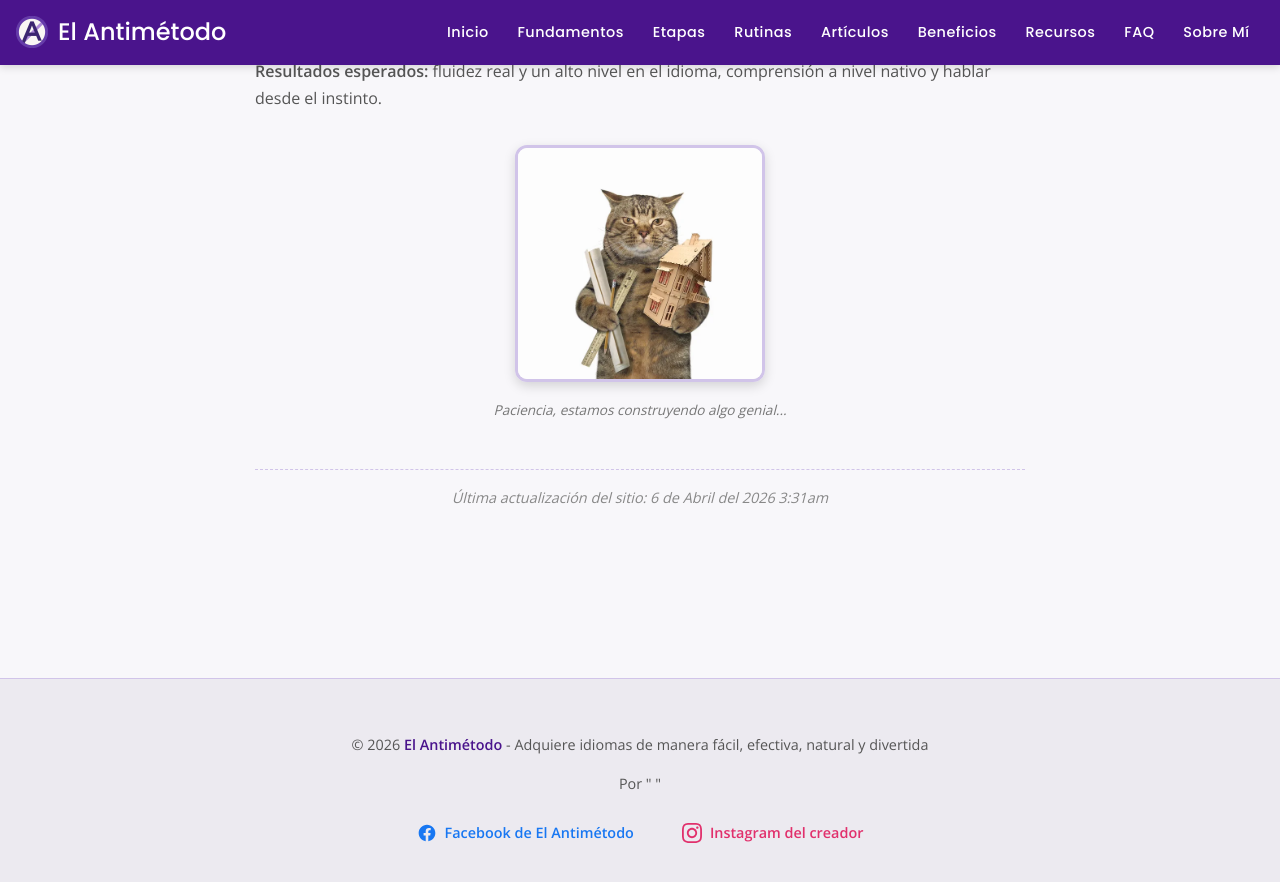
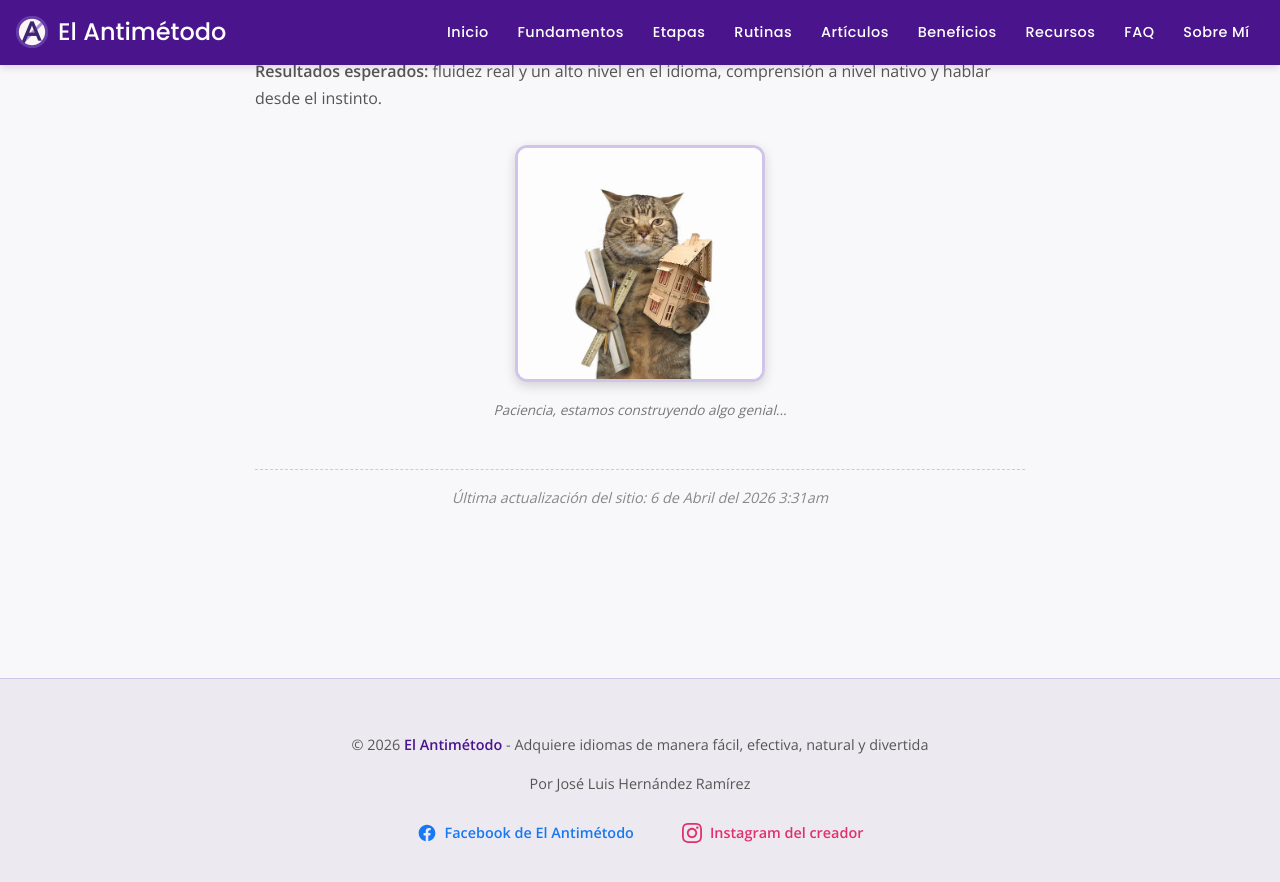
Before and after one commit to LuiseM93/ElAntimetodo, a Jekyll site: the page built from index.md, in a window 1280 px wide and 900 px high, scrolled down 5414 px. Shown: the top 882 px of the window. Built offline with Jekyll 4.4.1, drawn with Linux system fonts in a browser that asks for light colours; our own code applies the rules of GitHub Pages for plain Markdown files.

Commit message:
Update footer author name in default layout

```diff
--- a/_layouts/default.html
+++ b/_layouts/default.html
@@ -411,7 +411,7 @@
 
   <footer>
     <p>© {% assign current_year = 'now' | date: "%Y" %}{% if current_year < "2025" %}2025{% else %}{{ current_year }}{% endif %} <strong>El Antimétodo</strong> - Adquiere idiomas de manera fácil, efectiva, natural y divertida</p>
-    <p>Por "                 "</p>
+    <p>Por José Luis Hernández Ramírez</p>
     <p class="footer-links" style="margin-top: 1rem; display: flex; justify-content: center; align-items: center; flex-wrap: wrap; gap: 1rem;">
       <a href="https://www.facebook.com/people/El-Antimétodo/61579943335092" class="facebook-link" target="_blank" rel="noopener noreferrer">
         <svg class="facebook-icon" xmlns="http://www.w3.org/2000/svg" viewBox="0 0 24 24" fill="currentColor">
```
